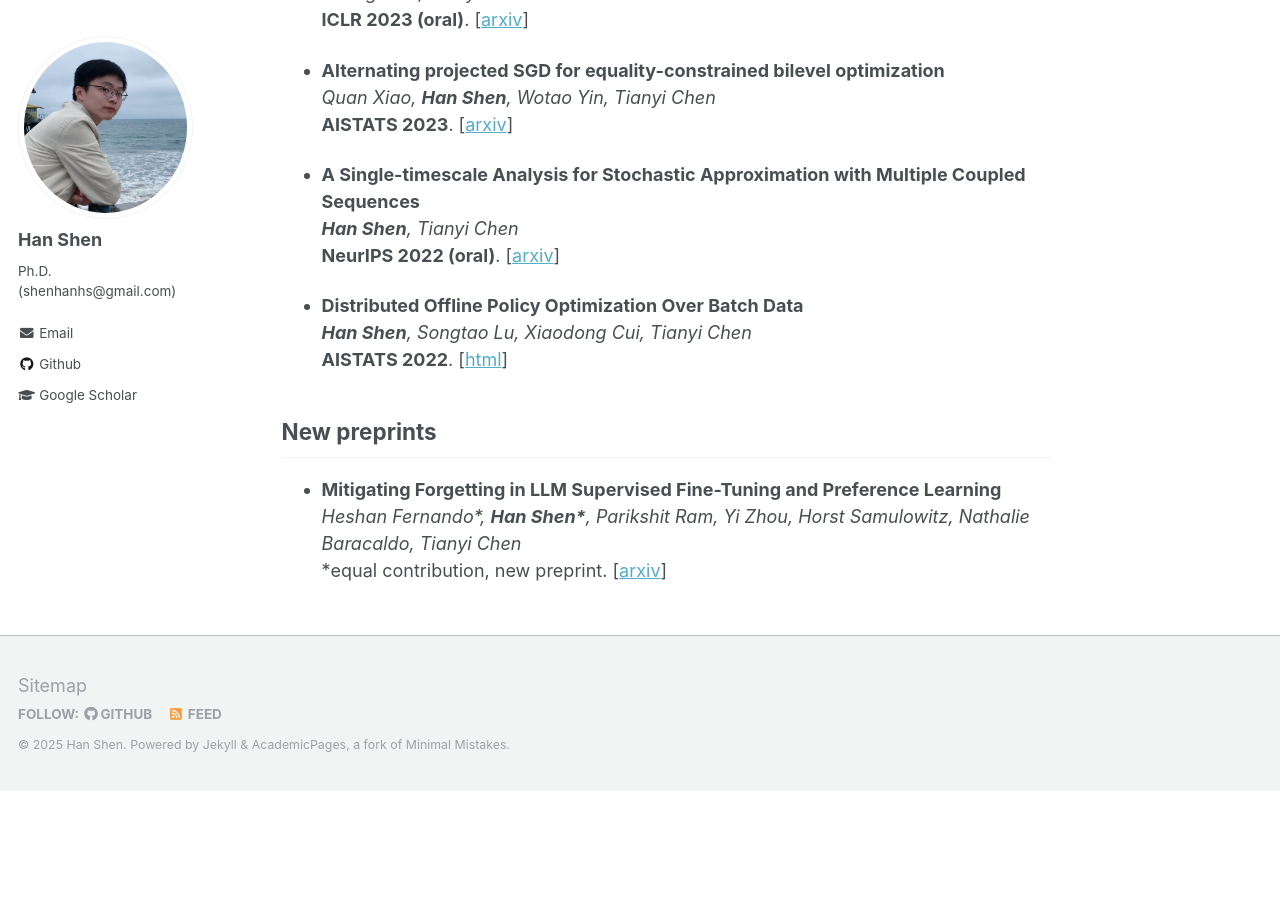
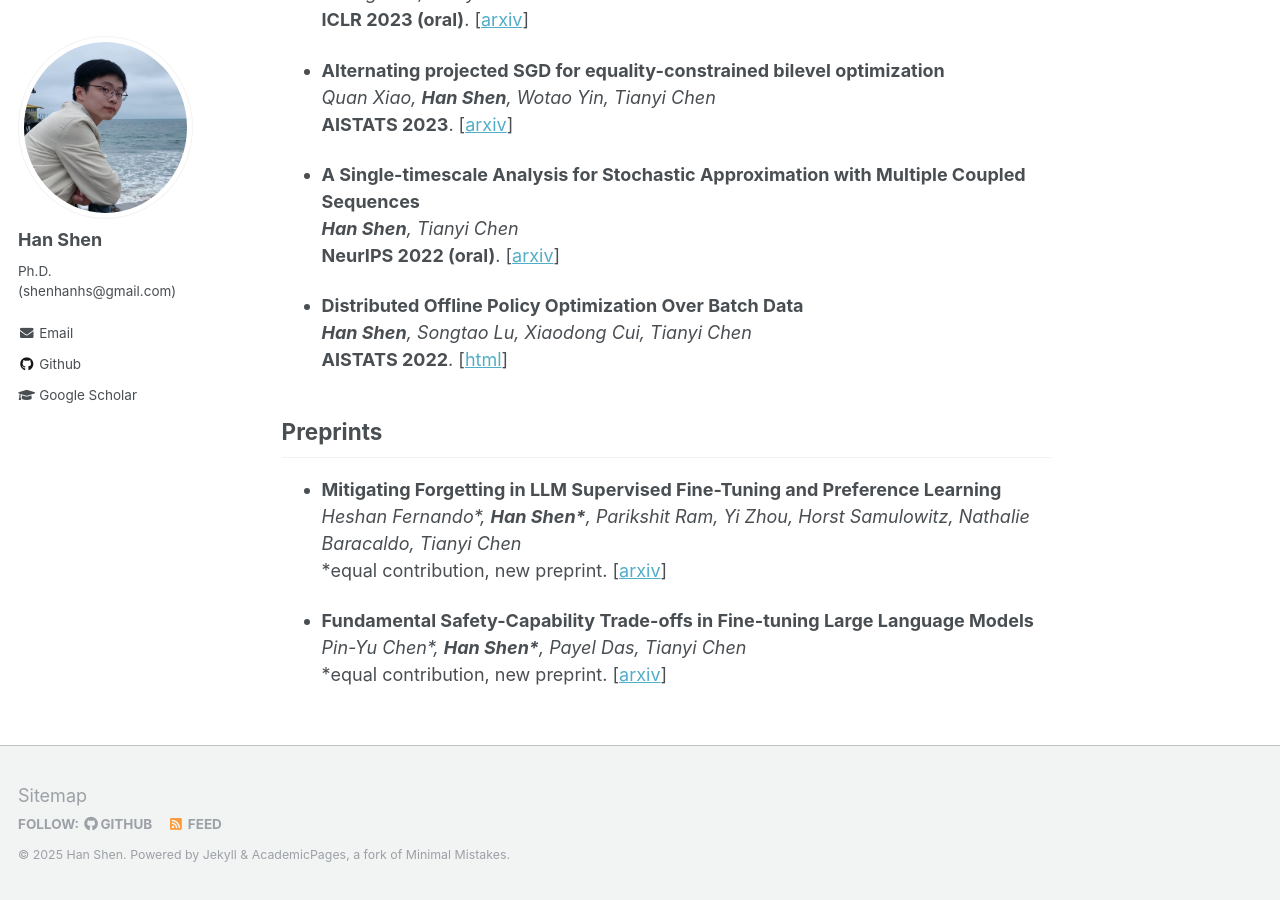
Before and after one commit to hanshen95/hanshen95.github.io, a Jekyll site: the page built from _pages/markdown.md, in a window 1280 px wide and 900 px high, scrolled down 1649 px. Built offline with Jekyll 4.4.1, drawn with Linux system fonts in a browser that asks for light colours; before the commit the page ends 2440 px from its top, so only the background shows below that.

Commit message:
Update markdown.md

```diff
--- a/_pages/markdown.md
+++ b/_pages/markdown.md
@@ -76,11 +76,15 @@ Extended work of our ICML paper.
 **AISTATS 2022**. [[html](https://proceedings.mlr.press/v206/shen23b.html)]
 
 
-## New preprints
+## Preprints
 
 * <b>Mitigating Forgetting in LLM Supervised Fine-Tuning and Preference Learning</b>\
   *Heshan Fernando\*, <b>Han Shen\*</b>, Parikshit Ram, Yi Zhou, Horst Samulowitz, Nathalie Baracaldo, Tianyi Chen*\
   \*equal contribution, new preprint. [[arxiv](https://arxiv.org/abs/2410.15483)]
+
+* <b>Fundamental Safety-Capability Trade-offs in Fine-tuning Large Language Models</b>\
+*Pin-Yu Chen\*, <b>Han Shen\*</b>, Payel Das, Tianyi Chen*\
+\*equal contribution, new preprint. [[arxiv](https://arxiv.org/abs/2503.20807)]
 
 
 <!--
```
